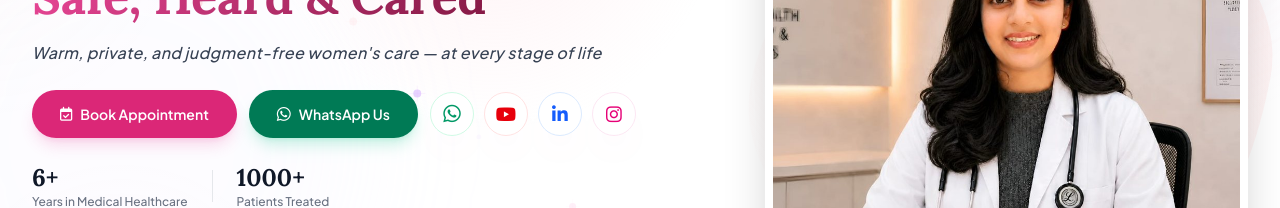
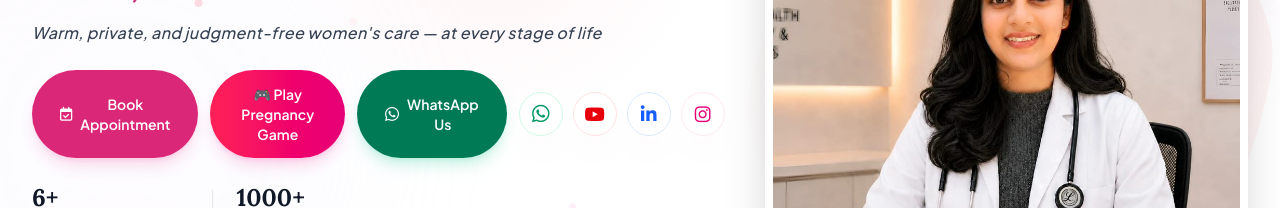
Before and after one commit to sbnimba/dr-vaibhavi-website, a Next.js app: page / in a window 1280 px wide. Shown: the part 328-536 px from the top of the page. Built offline with nearby package versions, Linux system fonts and the light colour scheme; no server answers.

Commit message:
Deploy: Add Play Pregnancy Game button on landing page hero next to book appointment

```diff
--- a/src/app/page.tsx
+++ b/src/app/page.tsx
@@ -569,6 +569,9 @@ export default function Home() {
                             <a href="#booking-form" className="bg-primary-600 text-white px-7 py-3 sm:py-3.5 rounded-full font-semibold text-xs sm:text-sm text-center hover:bg-primary-700 transition shadow-lg shadow-primary-500/20 flex items-center justify-center gap-2 w-full sm:w-auto">
                                 <i className="fa-regular fa-calendar-check"></i> Book Appointment
                             </a>
+                            <Link href="/journey" className="bg-gradient-to-r from-rose-500 to-pink-600 text-white px-7 py-3 sm:py-3.5 rounded-full font-semibold text-xs sm:text-sm text-center hover:shadow-lg transition shadow-lg shadow-pink-500/20 flex items-center justify-center gap-2 w-full sm:w-auto">
+                                🎮 Play Pregnancy Game
+                            </Link>
                             <a href="https://wa.me/919321880359?text=Hello%20Dr.%20Vaibhavi,%20I%20would%20like%20to%20inquire%20about%20an%20appointment." target="_blank" rel="noopener noreferrer" className="bg-emerald-700 hover:bg-emerald-800 text-white px-7 py-3 sm:py-3.5 rounded-full font-semibold text-xs sm:text-sm text-center transition shadow-lg shadow-emerald-500/20 flex items-center justify-center gap-2 w-full sm:w-auto">
                                 <i className="fa-brands fa-whatsapp text-base"></i> WhatsApp Us
                             </a>
```
